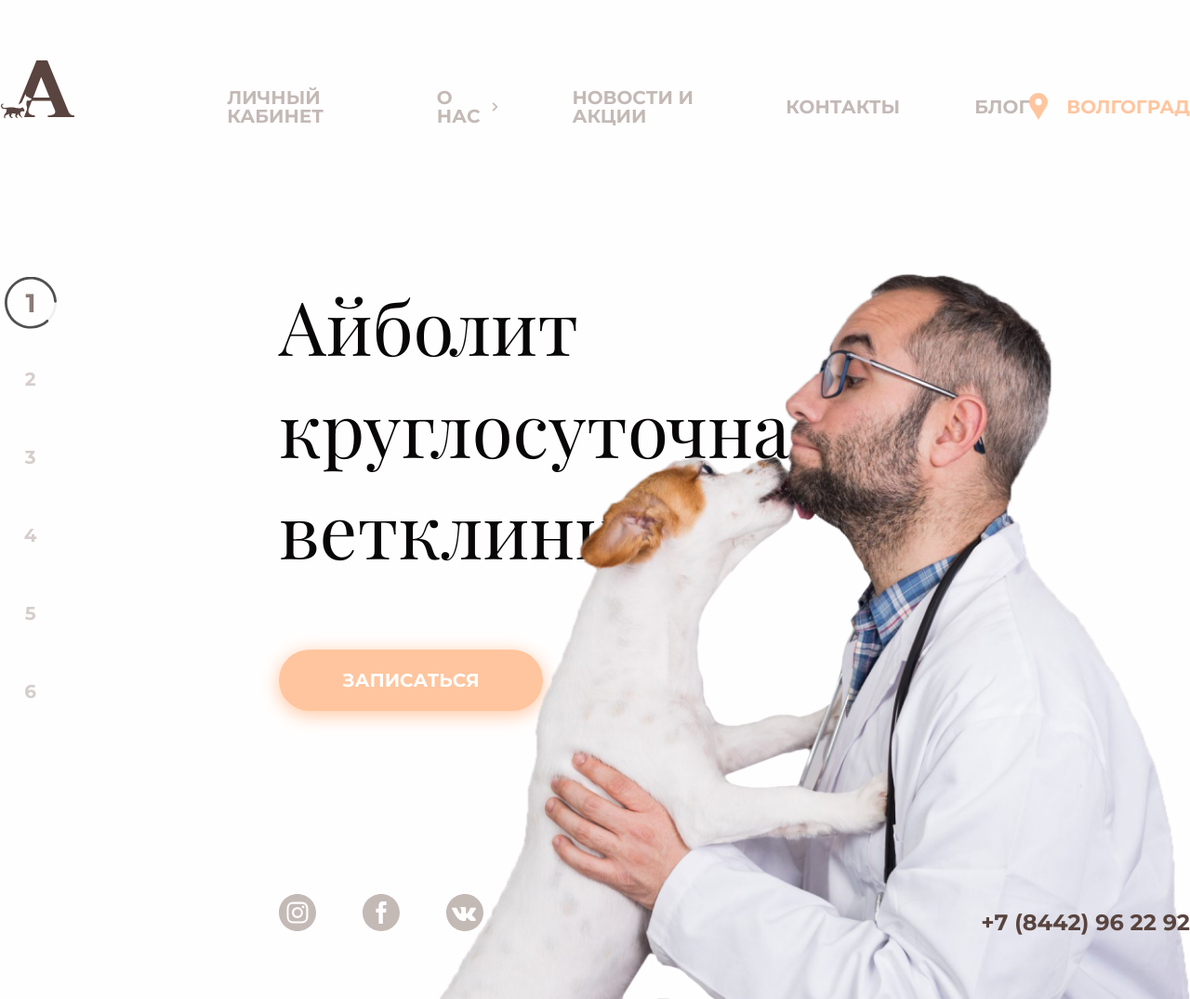
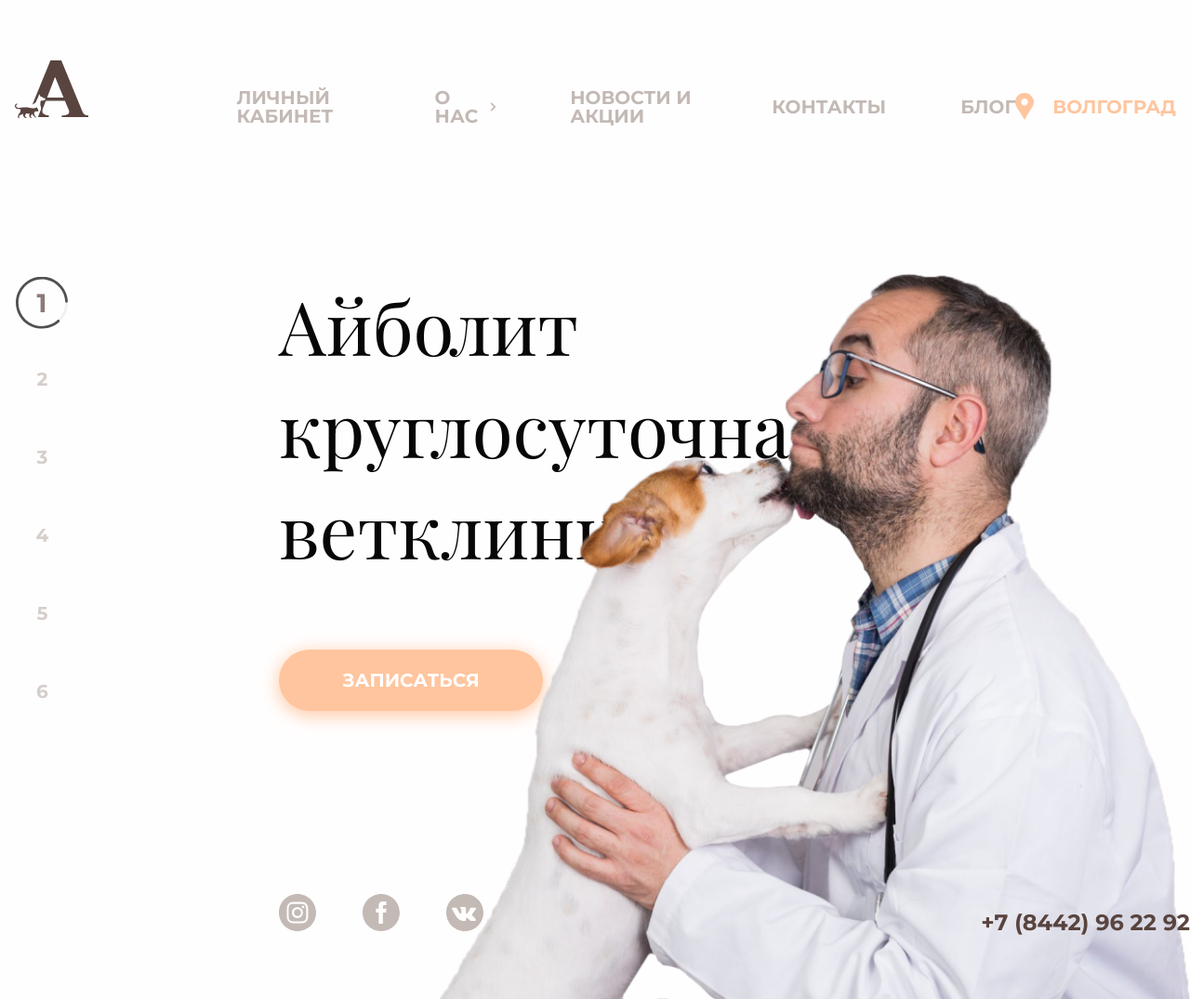
Before and after one commit to Scorpion4207/HomeWork, a plain HTML site: page Aibolit/index.html in a window 1280 px wide. Shown: the whole page at 93% size. Drawn offline with nearby package versions, Linux system fonts and the light colour scheme.

Commit message:
added pading header top

```diff
--- a/Aibolit/sass/style.scss
+++ b/Aibolit/sass/style.scss
@@ -101,7 +101,7 @@
 
 .header {
   &__top-inner {
-    padding: 65px 0px 130px;
+    padding: 65px 15px 130px;
     display: grid;
     grid-template-columns: auto 1fr auto;
   }
@@ -219,7 +219,7 @@
 
 .splide__pagination--ttb {
   right: auto;
-  left: 2%;
+  left: 3%;
   gap: 70px;
   justify-content: start;
 }
```
Also changed, not shown: Aibolit/css/style.css, Aibolit/css/style.min.css.
